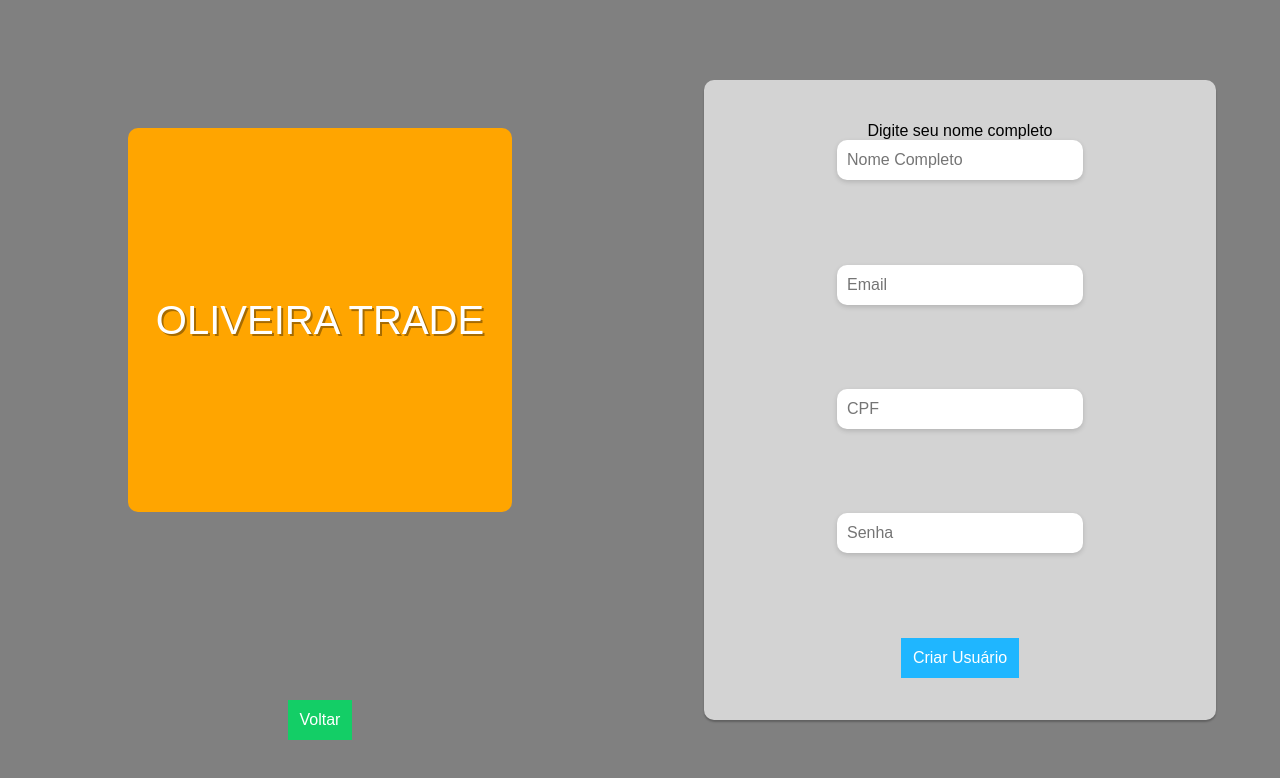
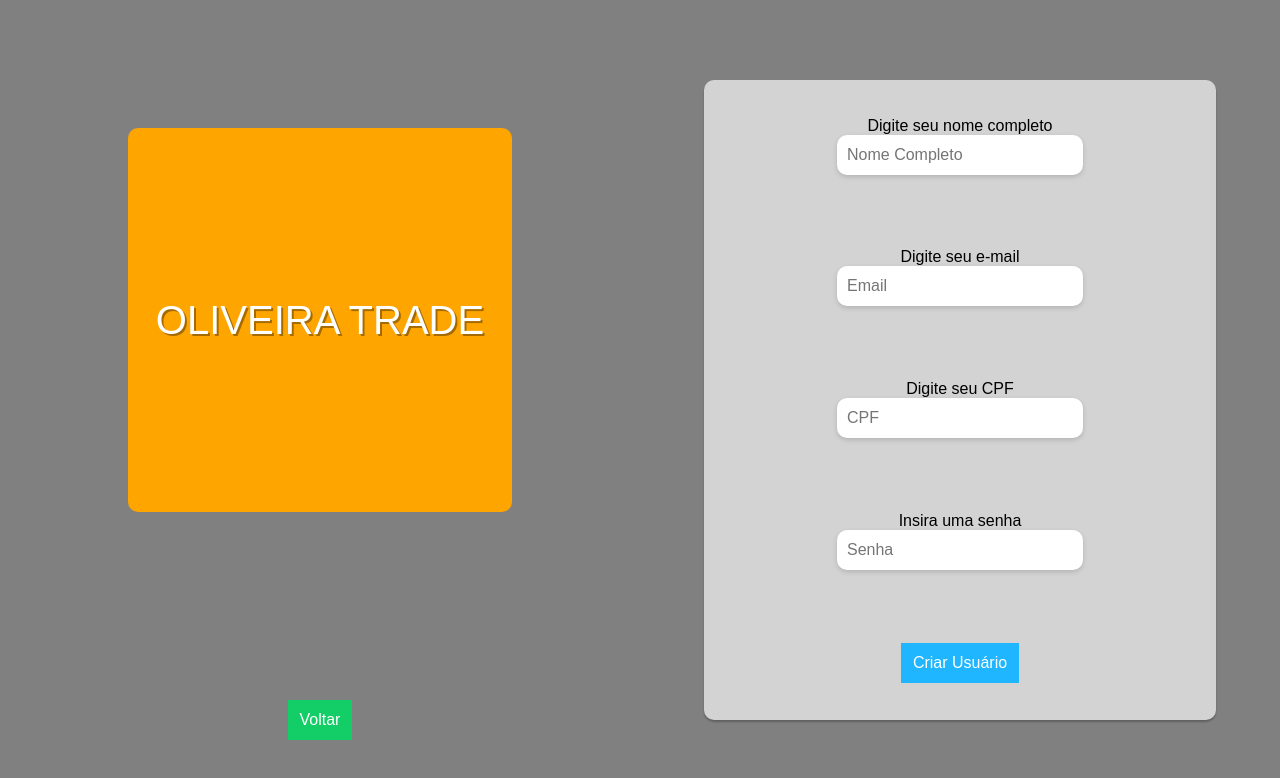
Before and after one commit to LCDS97/project_OliveiraTrade, a website built with Vite: page index.html in a window 1280 px wide. Both pictures are taken after a click on the link "Novo por aqui?". Built offline with nearby package versions, Linux system fonts and the light colour scheme.

Commit message:
first part of the documentation

```diff
--- a/index.html
+++ b/index.html
@@ -26,6 +26,9 @@
               required
             />
             </label>
+            <label for="register-email">
+                Digite seu e-mail
+
             <input
               id="register-email"
               type="text"
@@ -33,6 +36,9 @@
               placeholder="Email"
               required
             />
+        </label>
+        <label for="register-taxId">
+            Digite seu CPF
             <input
               id="register-taxId"
               type="text"
@@ -40,6 +46,9 @@
               placeholder="CPF"
               required
             />
+        </label>
+        <label for="register-pass">
+            Insira uma senha
             <input
               id="register-pass"
               type="password"
@@ -47,7 +56,7 @@
               placeholder="Senha"
               required
             />
-            <!--             <input id="confirmPass" type="text" class="modal-field" placeholder="Confirmar Senha" required> -->
+        </label>
             <button type="button" class="button blue" id="signUpButton">
               Criar Usuário
             </button>
@@ -86,7 +95,7 @@
         >
           Cadastrar Cliente
         </button>
-        <h1>Cadastro de cliente</h1>
+        <h1>Clientes Cadastrados</h1>
       </header>
       <table id="tableClient" class="records">
         <thead>
```
Also changed, not shown: README.md, assets/Telas.png (added), assets/everymind-logo.png.
